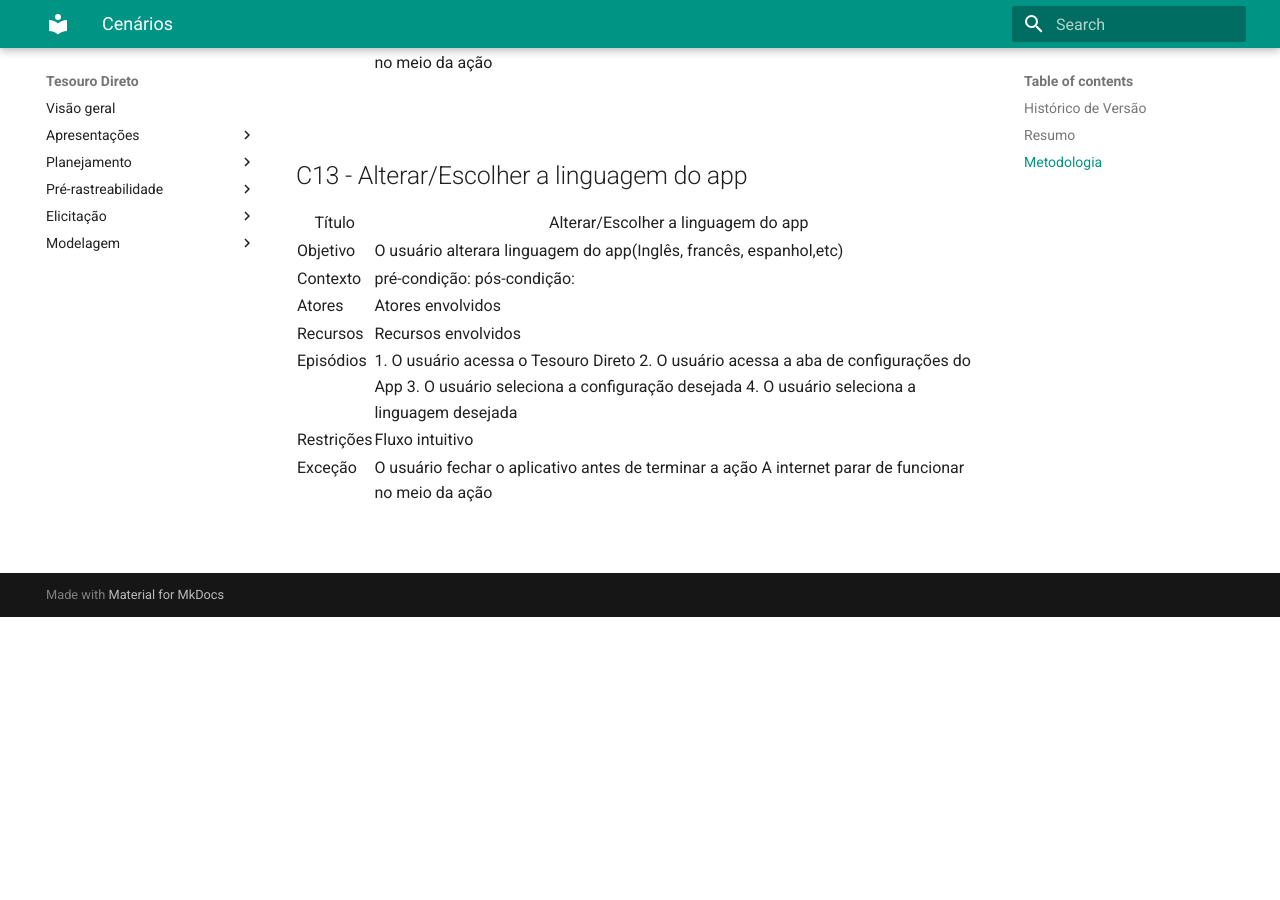
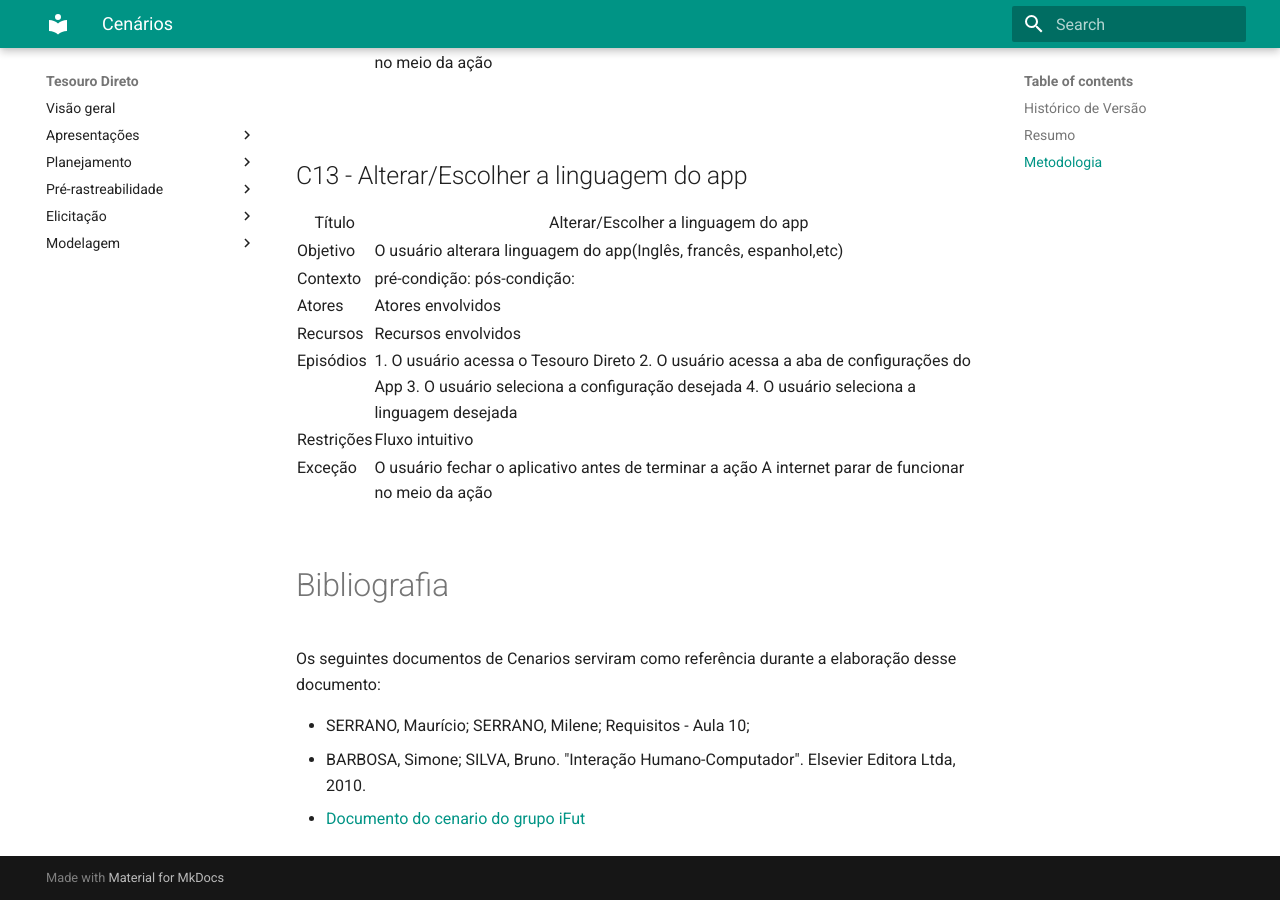
Before and after one commit to mibasFerraz/2021.1-TesouroDireto, an MkDocs documentation site: the page built from docs/modelagem/cenarios.md, in a window 1280 px wide and 900 px high, scrolled down 6733 px. Built offline with MkDocs 1.6.1 and Material for MkDocs 9.7.7, drawn with Linux system fonts in a browser that asks for light colours; before the commit the page ends 7350 px from its top, so only the background shows below that.

Commit message:
(#30) bibliografia

```diff
--- a/docs/modelagem/cenarios.md
+++ b/docs/modelagem/cenarios.md
@@ -741,3 +741,10 @@
     </tbody>
 </table>
 <br>
+
+# Bibliografia
+Os seguintes documentos de Cenarios serviram como referência durante a elaboração desse documento:
+
+* SERRANO, Maurício; SERRANO, Milene; Requisitos - Aula 10;
+* BARBOSA, Simone; SILVA, Bruno. "Interação Humano-Computador". Elsevier Editora Ltda, 2010.
+* <a href="https://requisitos-de-software.github.io/2020.1-iFut/modelagem/cenarios/cenariosTotais/">Documento do cenario do grupo iFut</a>
```
